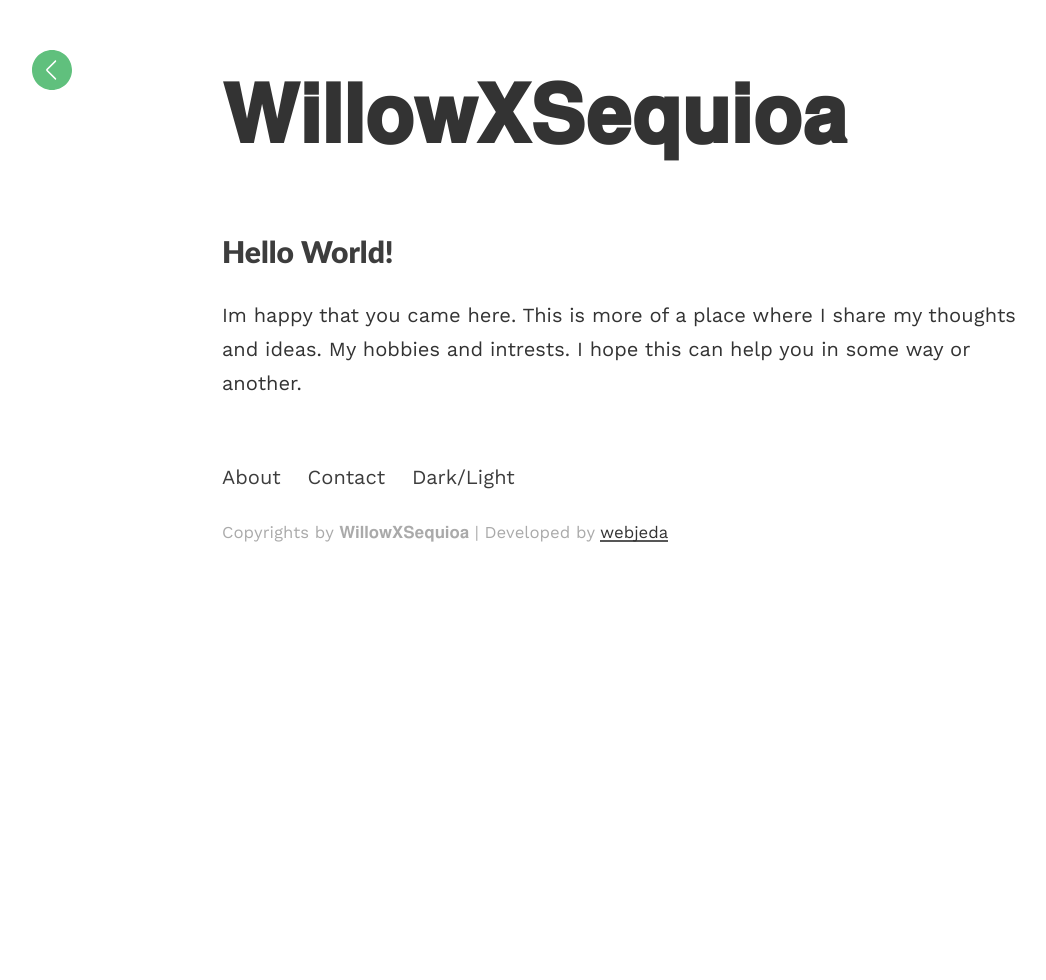
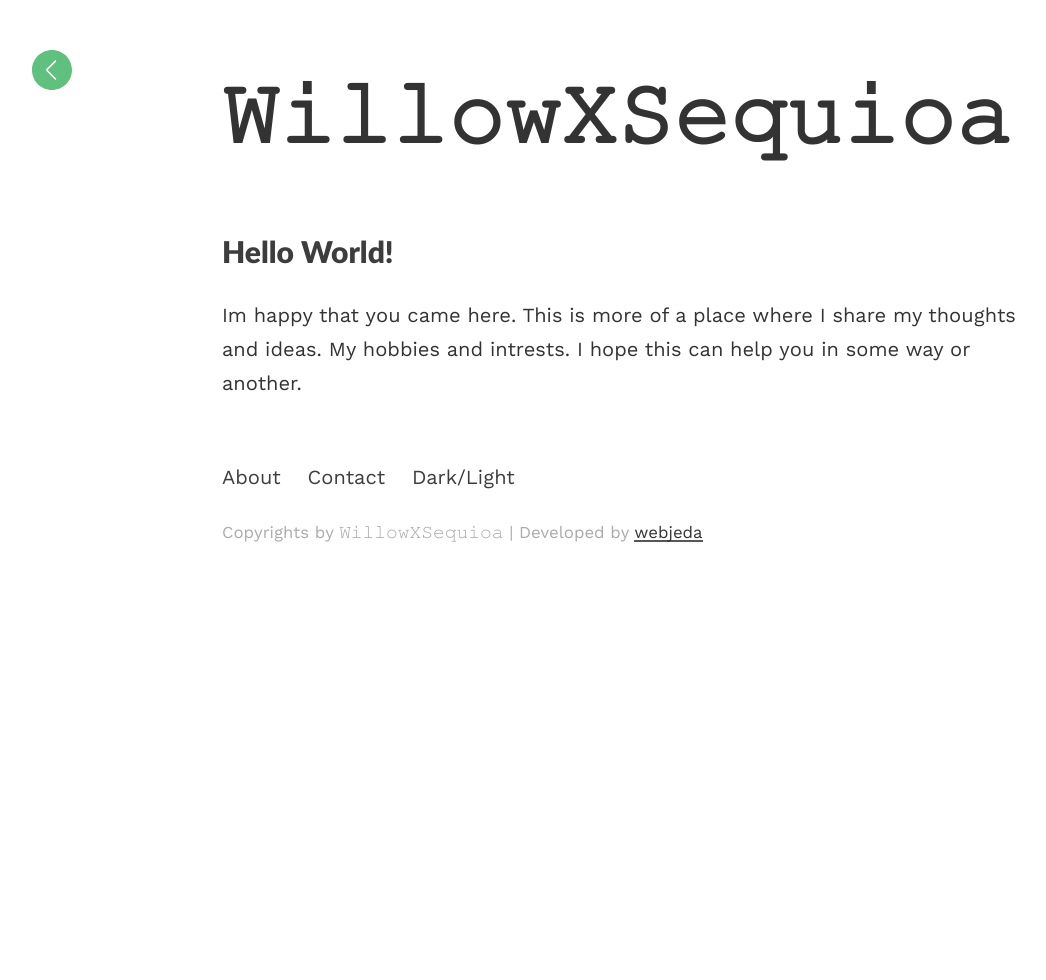
Before and after one commit to willowxsequoia/willowxsequoia.github.io, a Jekyll site: the page built from index.html, in a window 1280 px wide. Shown: the whole page, without its empty margins (18-1064 px from the left). Built offline with Jekyll 4.4.1, drawn with Linux system fonts in a browser that asks for light colours; the list of posts is cut into pages by our own code.

Commit message:
Update _config.yml

```diff
--- a/_config.yml
+++ b/_config.yml
@@ -1,9 +1,9 @@
 ### your site title here
 
-title: 𝐖𝐢𝐥𝐥𝐨𝐰𝐗𝐒𝐞𝐪𝐮𝐢𝐨𝐚
+title: 𝚆𝚒𝚕𝚕𝚘𝚠𝚇𝚂𝚎𝚚𝚞𝚒𝚘𝚊
 # disabled because we are using a custom domain
 #baseurl: /hagura # name of the repository
-email: sonofawitchzero@gmail.com
+email: willowxsequoia@gmail.com
 
 highlighter: rouge
 
@@ -17,7 +17,7 @@ paginate_path: /page:num/
 analytics: UA-83979019-4
 
 # Comments
-disqus-shortname: lunareclair-<3
+disqus-shortname: willowxsequoia<3
 
 
 #optimization
```
